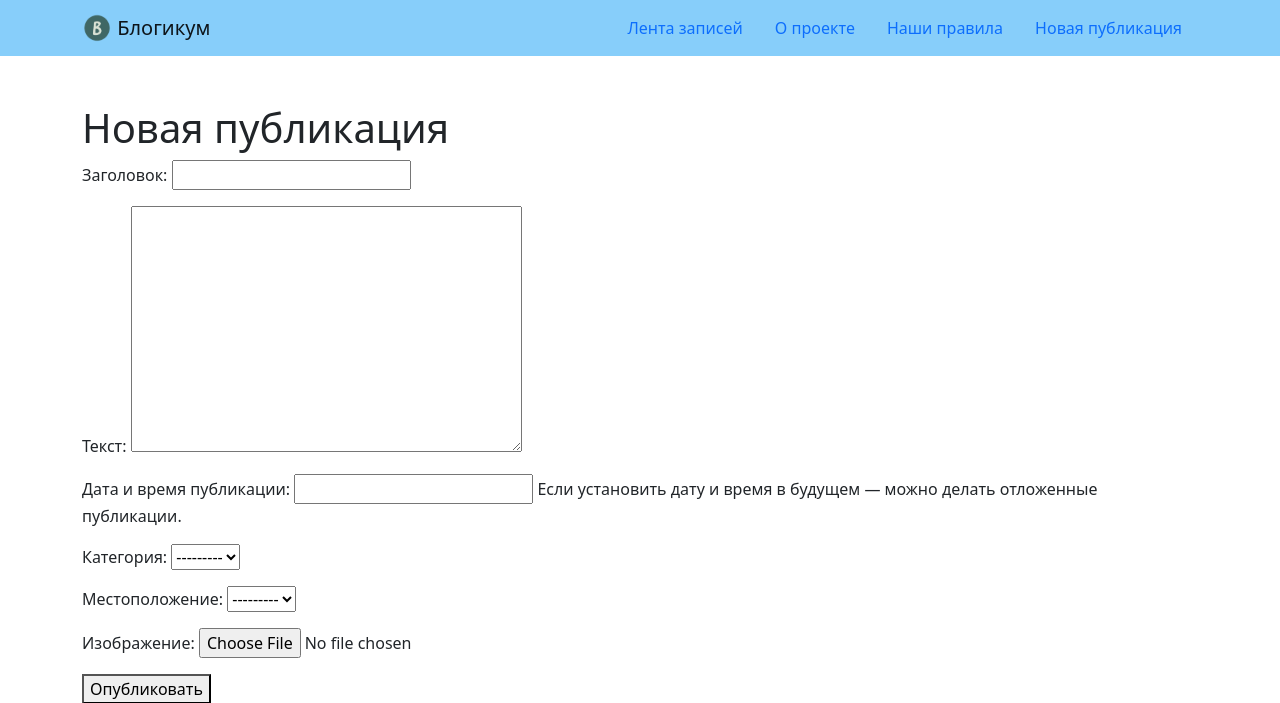
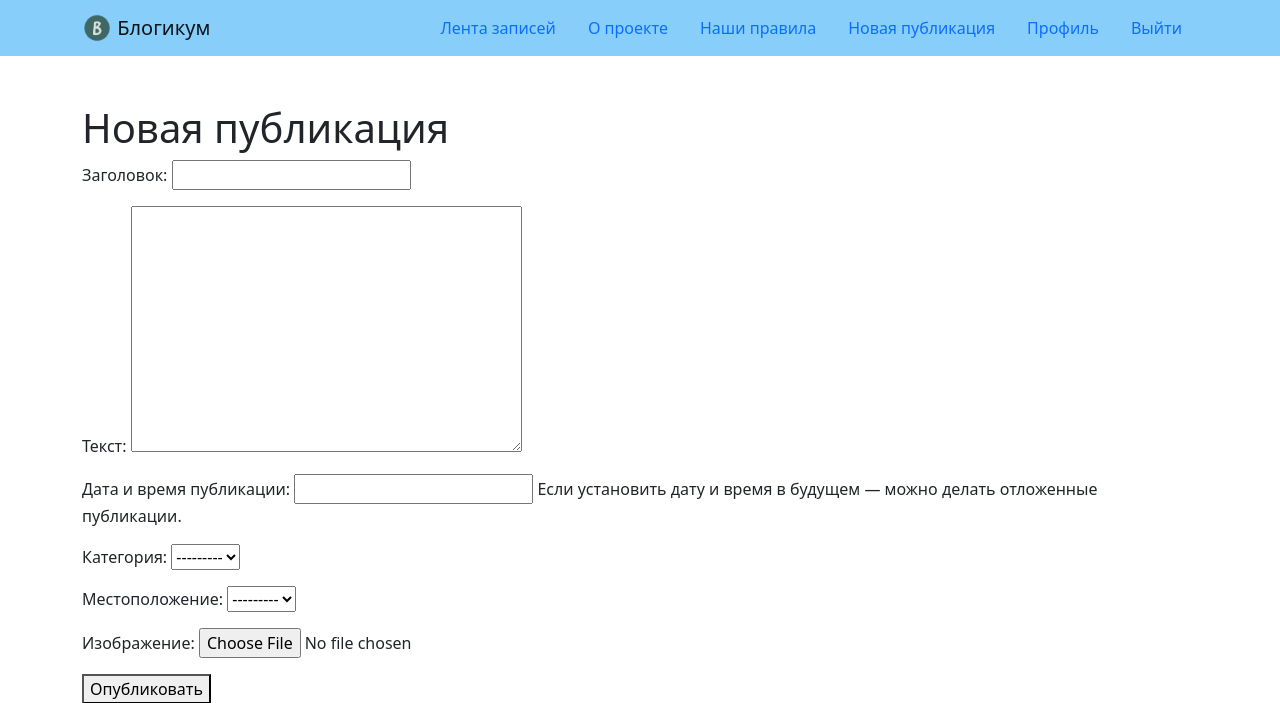
Before and after one commit to gromuILa/blogicum_final, a Django app: page /posts/create/ in a window 1280 px wide. Shown: the top 703 px of the page. Run offline with Django 3.2, Linux system fonts and the light colour scheme; the visitor is signed in with stand-in values (Sample User, id 1); data that the repository does not hold is empty; some libraries are stand-ins or nearby versions.

Commit message:
Добавлен вход/выход и ссылки в header

```diff
--- a/blogicum/templates/includes/header.html
+++ b/blogicum/templates/includes/header.html
@@ -29,7 +29,22 @@
                 Новая публикация
               </a>
             </li>
+            <li class="nav-item">
+              <a class="nav-link" href="{% url 'blog:profile' user.username %}">
+                Профиль
+              </a>
+            </li>
+            <li class="nav-item">
+              <a class="nav-link" href="{% url 'auth:logout' %}">
+                Выйти
+              </a>
+            </li>
           {% else %}
+            <li class="nav-item">
+              <a class="nav-link" href="{% url 'auth:login' %}">
+                Войти
+              </a>
+            </li>
             <li class="nav-item">
               <a class="nav-link" href="{% url 'auth:registration' %}">
                 Регистрация
```
Also changed, not shown: README.md.
